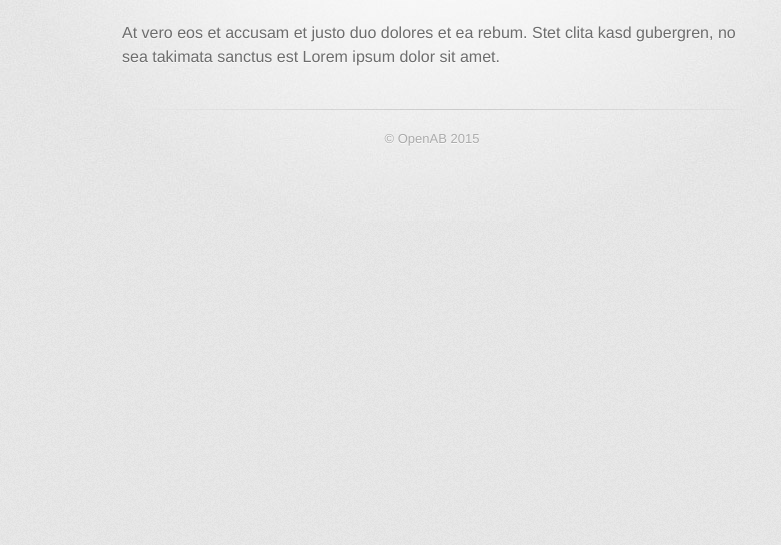
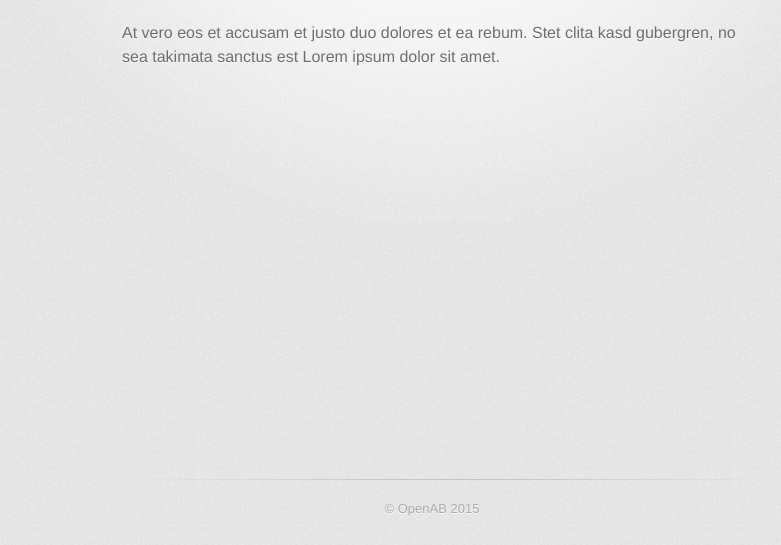
Before and after one commit to OpenAB/openab.github.io, a Jekyll site: the page built from index.md, in a window 1280 px wide. Shown: the part 352-897 px from the top of the page, without its empty margins (208-989 px from the left). Built offline with Jekyll 4.4.1, drawn with Linux system fonts in a browser that asks for light colours; some web fonts are replaced; Markdown is read by kramdown in place of the engine named in the settings.

Commit message:
Pushed-down footer via flexbox

```diff
--- a/stylesheets/custom.css
+++ b/stylesheets/custom.css
@@ -51,3 +51,17 @@ header {
 footer {
   text-align: center;
 }
+
+.inner {
+  display: flex;
+  flex-direction: column;
+  min-height: 100vh;
+}
+
+#container {
+  min-height: 100vh;
+}
+.inner main {
+  flex: 1;
+  /*display:flex;*/
+}
```
